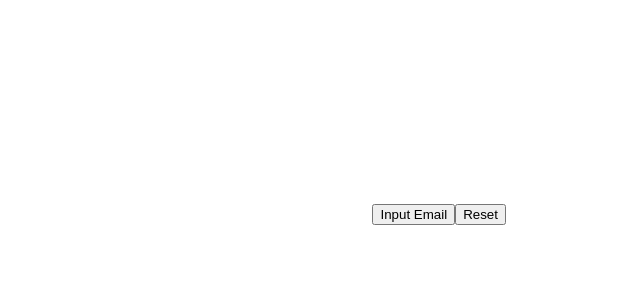
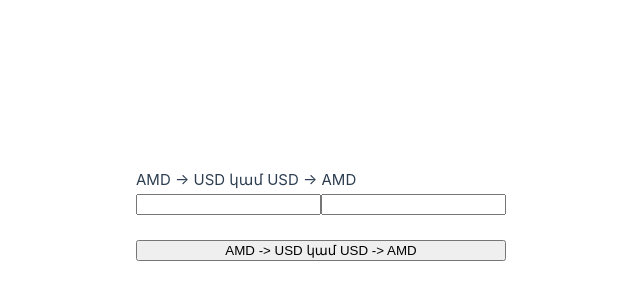
Before and after one commit to Marianna-Gl/vue-demo, a Vue app: page / in a window 1280 px wide. Shown: the part 186-486 px from the top of the page, without its empty margins (134-774 px from the left). Built offline with nearby package versions, Linux system fonts and the light colour scheme.

Commit message:
new changes

```diff
--- a/src/App.vue
+++ b/src/App.vue
@@ -1,51 +1,19 @@
 <script>
+import Exchange from './components/Exchange.vue'
 export default {
+  components: {
+    Exchange
+  },
   data() {
-    return {
-      email: '',
-      isValid: false
-    };
+    return {}
   },
-  methods: {
-    openPrompt() {
-      const userInput = prompt('Please enter your email');
-      if (userInput !== null) {
-        this.email = userInput;
-        this.isValid = this.validateEmail(userInput);
-      }
-    },
-    reset() {
-      this.email = '';
-      this.isValid = false;
-    },
-    validateEmail(email) {
-      // Regular expression for basic email validation
-      const regex = /^[^\s@]+@[^\s@]+\.[^\s@]+$/;
-      return regex.test(email);
-    }
-  }
-};
+  methods: {}
+}
 </script>
 
-
 <template>
-  <div>
-    <button @click="openPrompt">Input Email</button>
-    <button @click="reset">Reset</button>
-
-    <div v-if="email">
-      <h1 :style="{borderColor: isValid ? 'green' : 'red'}">{{ email }}</h1>
-      <h4>{{ isValid ? 'The email is valid' : 'The email is invalid' }}</h4>
-    </div>
-  </div>
+  <Exchange />
+  <div></div>
 </template>
 
-
-
-<style>
-h1 {
-  border: 2px solid;
-  padding: 10px;
-  display: inline-block;
-}
-</style>
+<style scoped></style>
--- /dev/null
+++ b/src/components/Exchange.vue
@@ -0,0 +1,29 @@
+<script>
+export default {
+  data() {
+    return {}
+  }
+//   methods:{
+//     typeCurrency(event){
+//         console.log(event.target.value);
+//     }
+
+
+//     }
+  };
+
+</script>
+
+<template>
+  {{ Exchange }}
+  <div>AMD -> USD կամ USD -> AMD</div>
+  <br />
+  <div>
+    <input type="text" @input="typeCurrency" />
+    <input type="text" @input="typeCurrency" />
+  </div>
+  <br /><br />
+  <button>AMD -> USD կամ USD -> AMD</button>
+</template>
+
+<style scoped></style>
```
